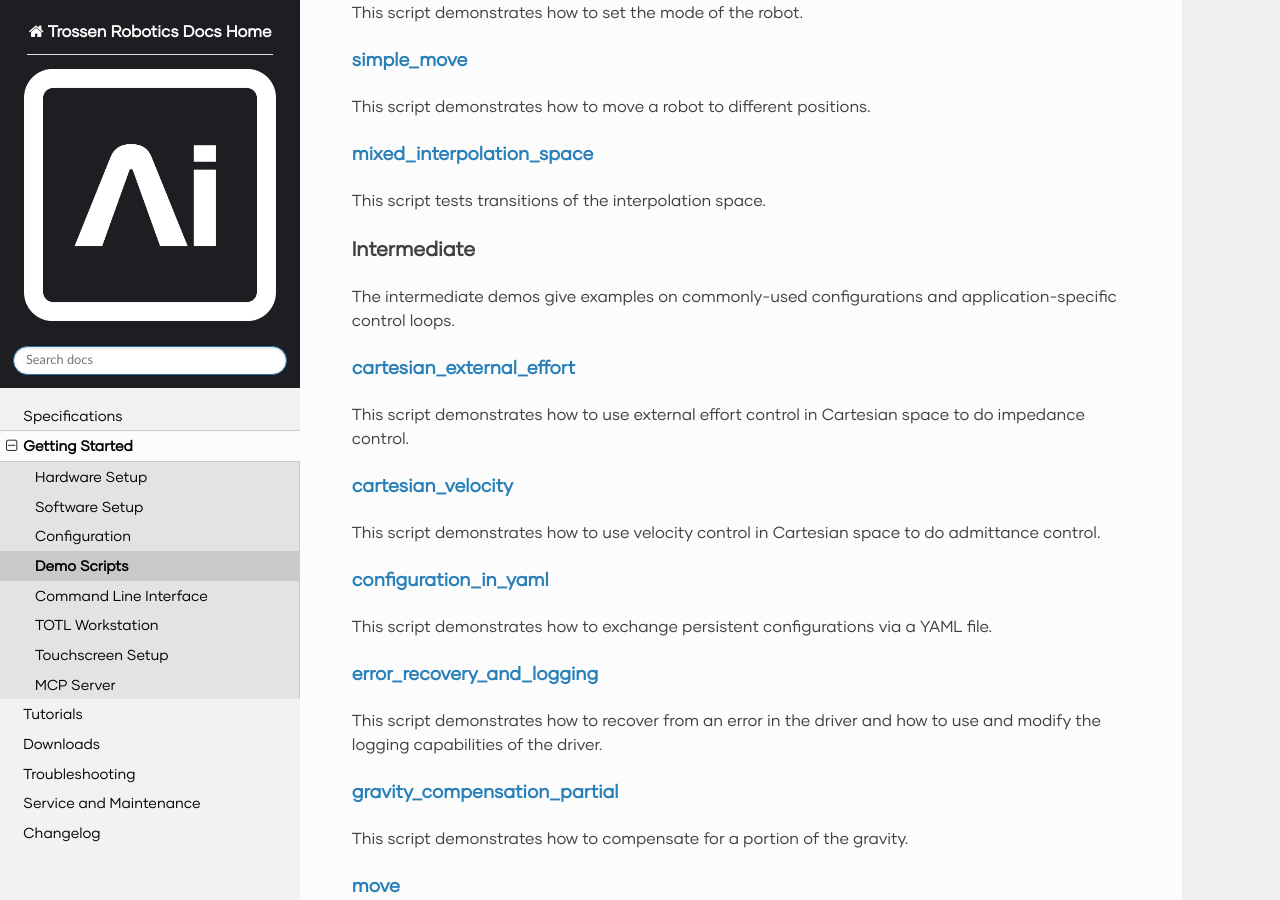
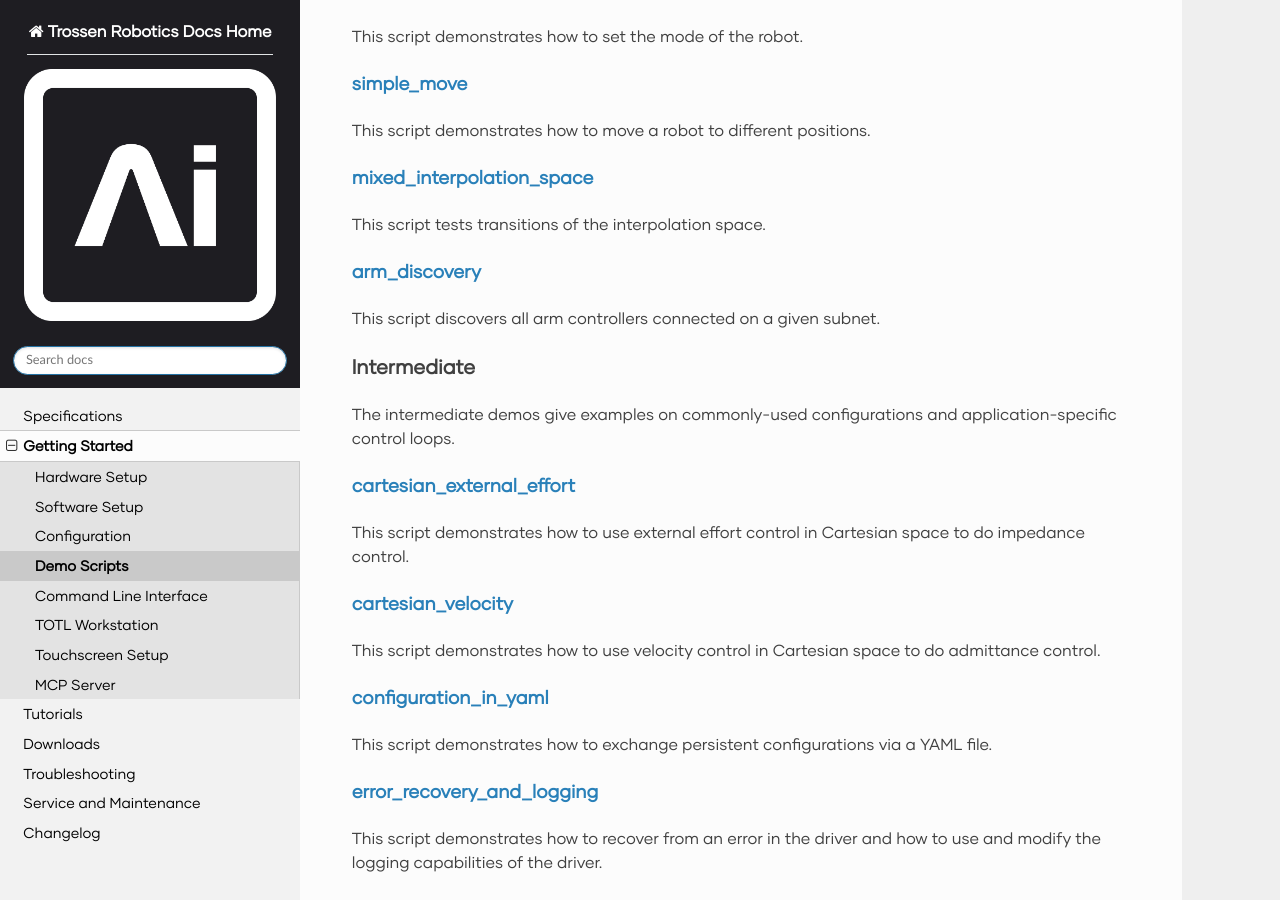
Before and after one commit to TrossenRobotics/trossen_arm, a Sphinx documentation site: the page built from docs/getting_started/demo_scripts.rst, in a window 1280 px wide and 900 px high, scrolled down 3310 px. Built offline with Sphinx 7.4.7 and the Read the Docs theme 3.1.0, drawn with Linux system fonts in a browser that asks for light colours; some web fonts are replaced; pages that are not in the unit, such as notebooks, are missing from menus.

Commit message:
hardware discovery docs

```diff
--- a/docs/getting_started/demo_scripts.rst
+++ b/docs/getting_started/demo_scripts.rst
@@ -244,6 +244,11 @@ This script demonstrates how to move a robot to different positions.
 
 This script tests transitions of the interpolation space.
 
+`arm_discovery`_
+^^^^^^^^^^^^^^^^
+
+This script discovers all arm controllers connected on a given subnet.
+
 Intermediate
 ------------
 
@@ -324,6 +329,8 @@ This script demonstrates how to set the joint characteristics in the EEPROM, usi
 
 This script demonstrates how to finetune the joint characteristic of one joint.
 
+.. _`arm_discovery`: https://github.com/TrossenRobotics/trossen_arm/tree/main/demos/python/arm_discovery.py
+
 .. _`cartesian_external_effort`: https://github.com/TrossenRobotics/trossen_arm/tree/main/demos/python/cartesian_external_effort.py
 
 .. _`cartesian_position`: https://github.com/TrossenRobotics/trossen_arm/tree/main/demos/python/cartesian_position.py
```
